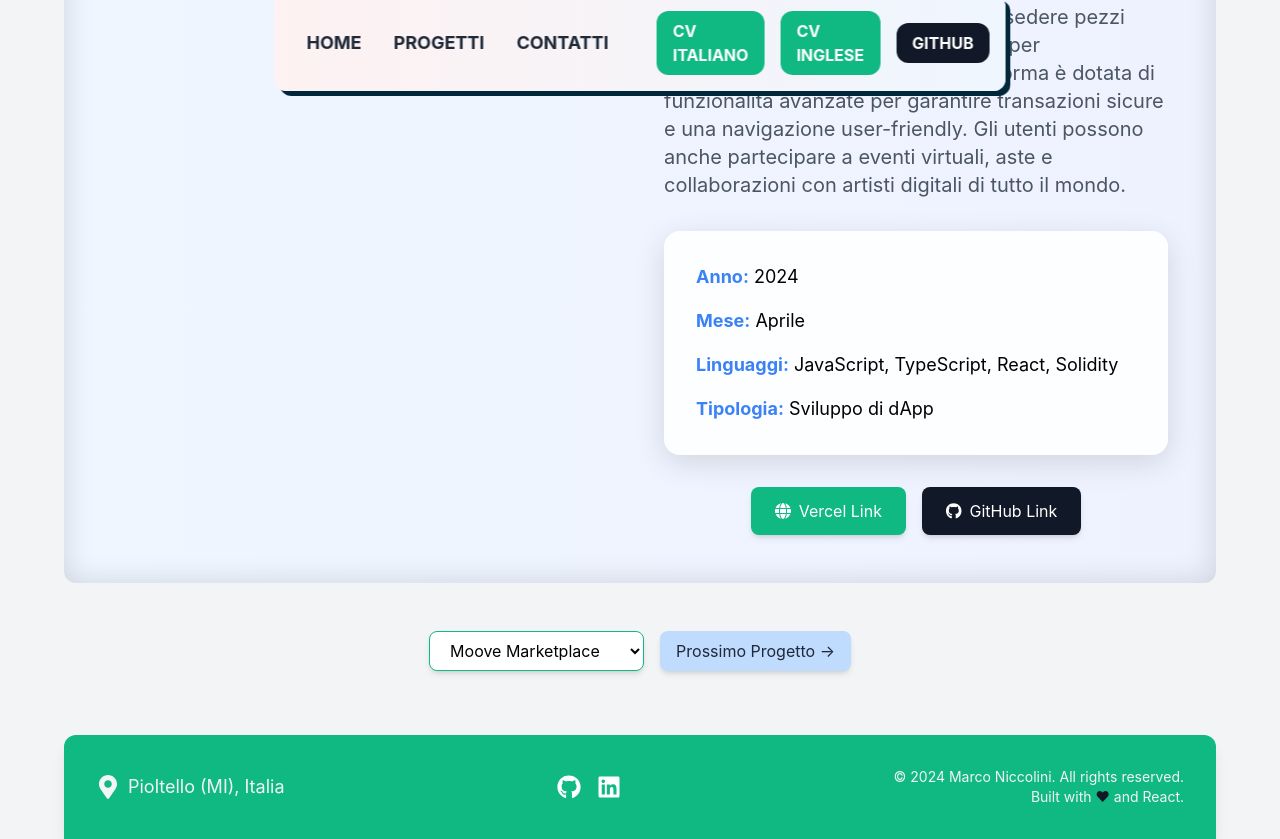
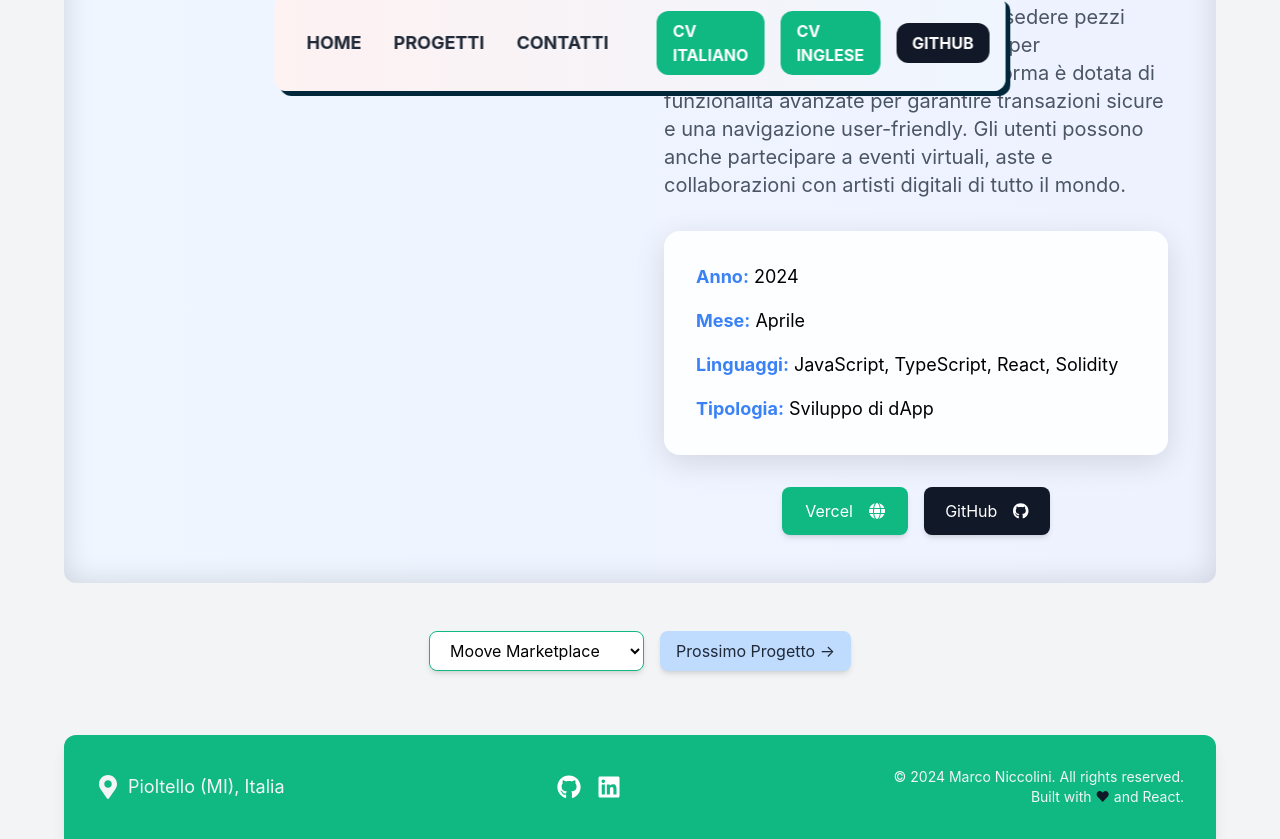
Before and after one commit to Nicco6598/MN-Portfolio, a React (Create React App) app: page /projects/1 in a window 1280 px wide. Shown: the part 693-1532 px from the top of the page. Built offline with nearby package versions, Linux system fonts and the light colour scheme.

Commit message:
fix bottoni

```diff
--- a/src/pages/ProjectDetail.tsx
+++ b/src/pages/ProjectDetail.tsx
@@ -62,19 +62,19 @@ const ProjectDetail: React.FC = () => {
               {project.vercelLink && (
                 <a
                   href={project.vercelLink}
-                  className="inline-block bg-flax text-white px-6 py-3 rounded-lg text-center w-fit shadow-md hover:bg-flax/80 transition duration-300 transform hover:scale-105 flex items-center"
+                  className="inline-block bg-flax text-white px-6 py-3 rounded-lg text-center w-3/12 justify-center text-center shadow-md hover:bg-flax/80 transition duration-300 transform hover:scale-105 flex items-center"
                 >
-                  <FontAwesomeIcon icon={faGlobe} className="mr-2" />
-                  Vercel Link
+                  Vercel
+                  <FontAwesomeIcon icon={faGlobe} className="ml-4" />
                 </a>
               )}
               {project.githubLink && (
                 <a
                   href={project.githubLink}
-                  className="inline-block bg-rich-black text-white px-6 py-3 text-center w-fit rounded-lg shadow-md hover:bg-rich-black/80 transition duration-300 transform hover:scale-105 flex items-center"
+                  className="inline-block bg-rich-black text-white px-6 py-3 text-center w-3/12 text-center justify-center rounded-lg shadow-md hover:bg-rich-black/80 transition duration-300 transform hover:scale-105 flex items-center"
                 >
-                  <FontAwesomeIcon icon={faGithub} className="mr-2" />
-                  GitHub Link
+                  GitHub
+                  <FontAwesomeIcon icon={faGithub} className="ml-4" />
                 </a>
               )}
             </div>
```
